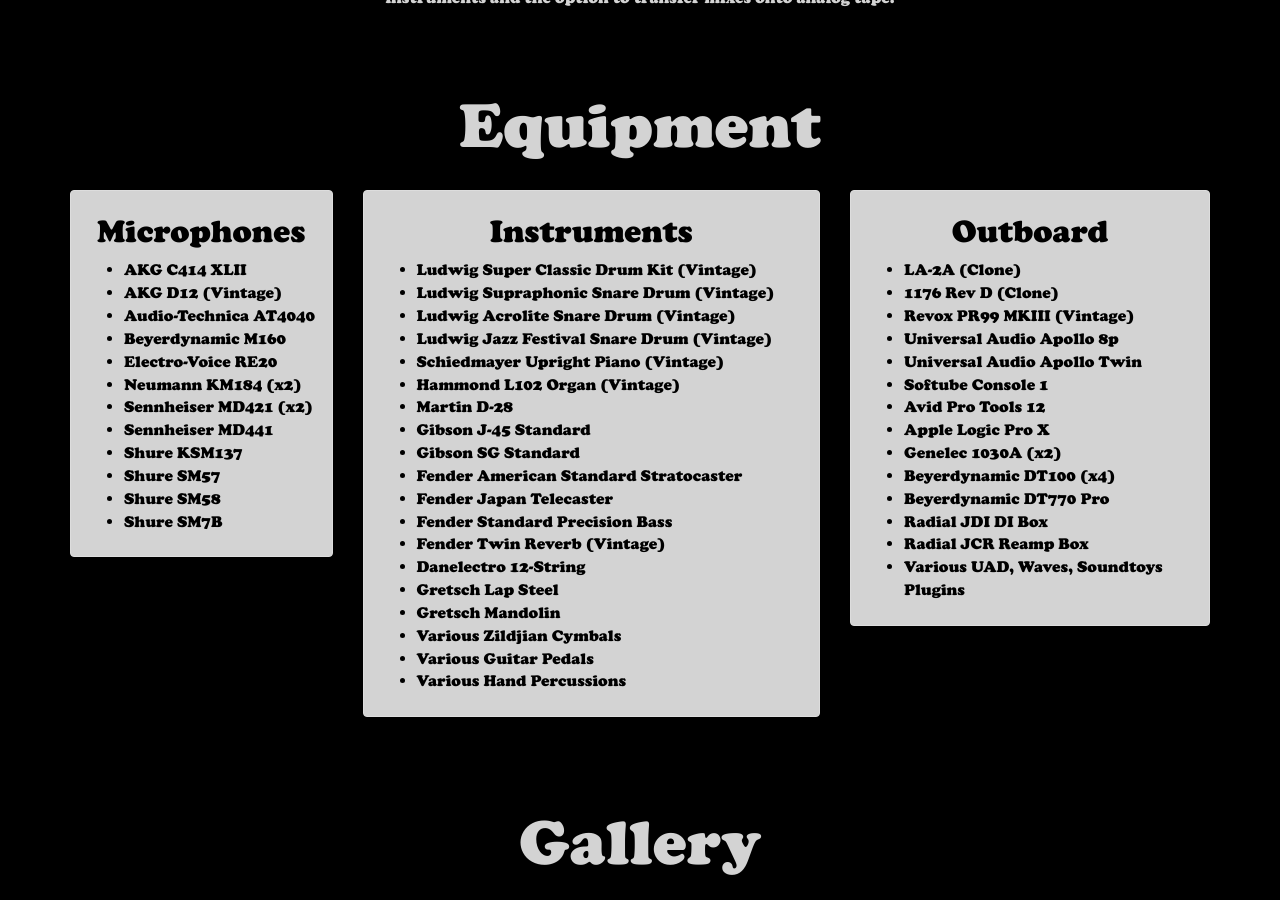
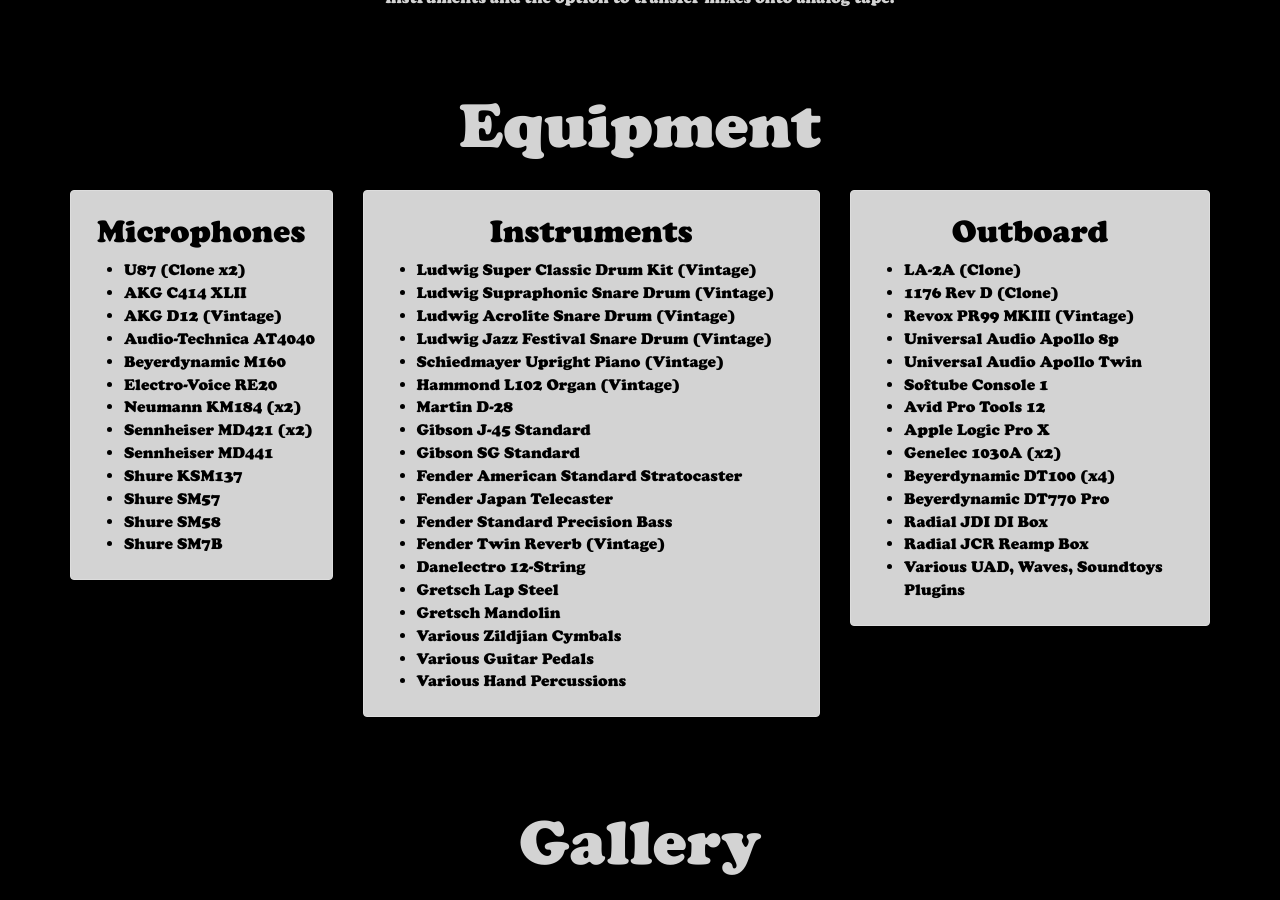
Before and after one commit to that70sstudio/that70sstudio.github.io, a Jekyll site: the page built from index.html, in a window 1280 px wide and 900 px high, scrolled down 789 px. Built offline with Jekyll 4.4.1, drawn with Linux system fonts in a browser that asks for light colours.

Commit message:
Update equipment.yml

```diff
--- a/_data/equipment.yml
+++ b/_data/equipment.yml
@@ -1,5 +1,6 @@
 microphones:
 
+  - U87 (Clone x2)
   - AKG C414 XLII
   - AKG D12 (Vintage)
   - Audio-Technica AT4040
```
